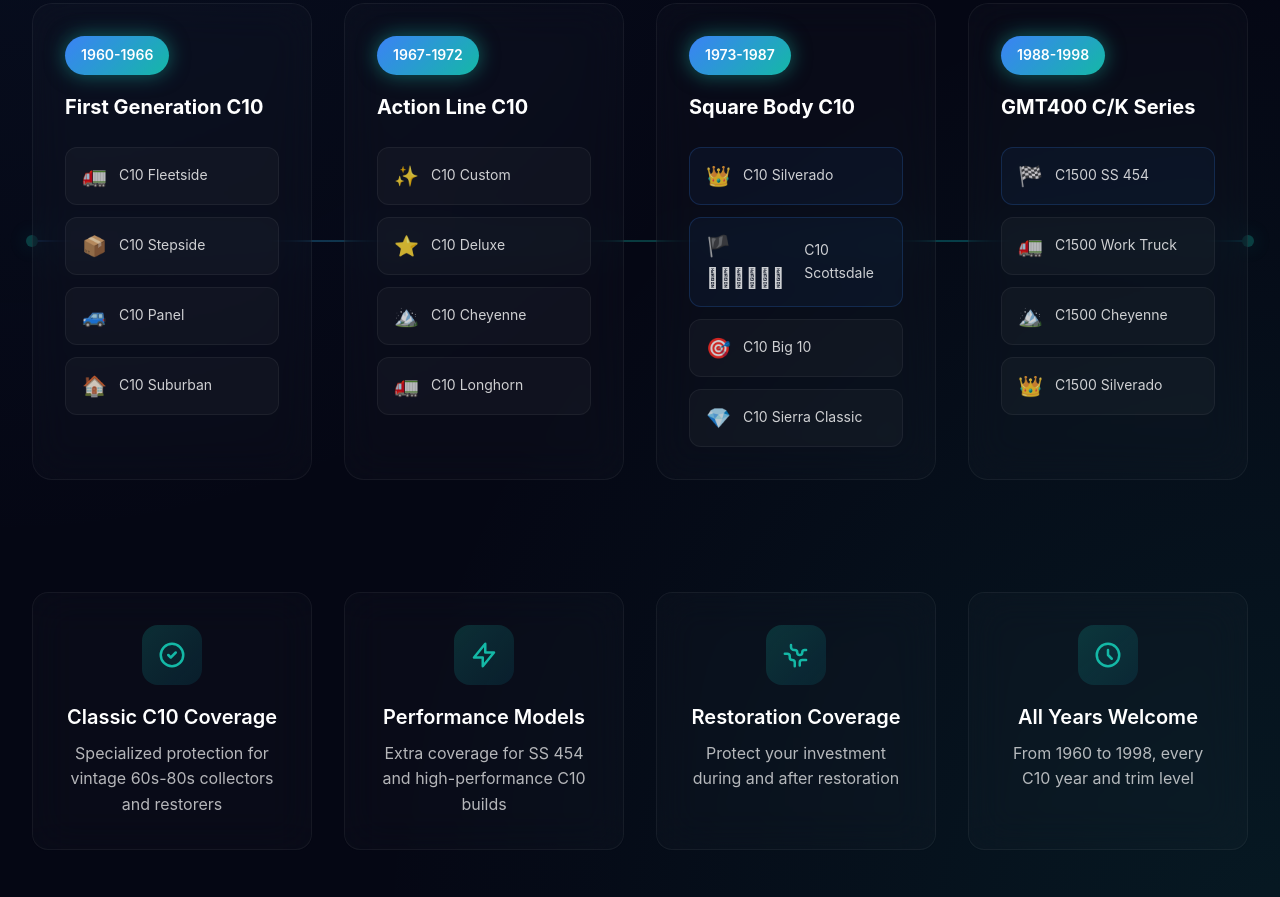
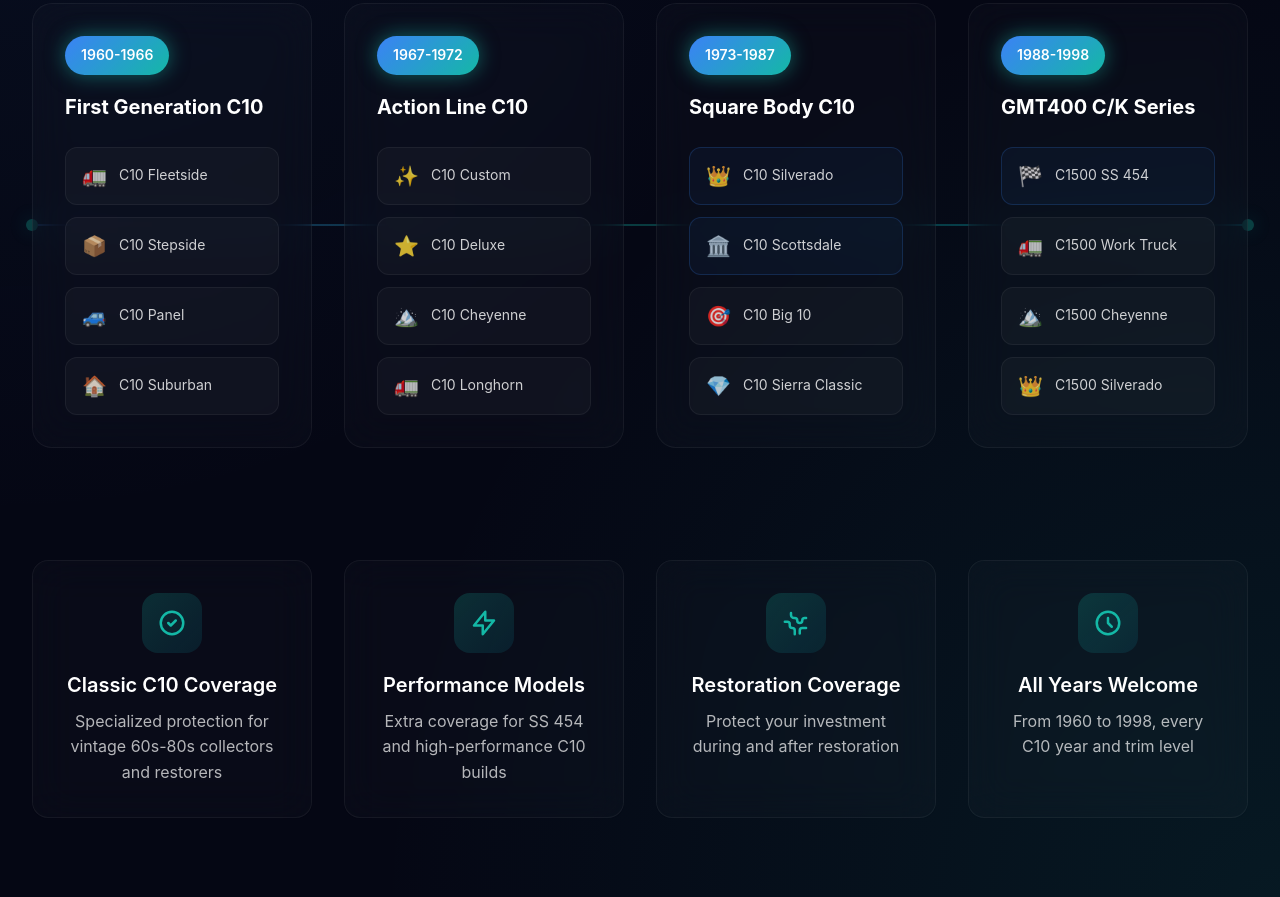
Before and after one commit to MCERQUA/C10-Insurance, an Eleventy site: page src/index.njk in a window 1280 px wide. Shown: the part 1463-2360 px from the top of the page. Built offline with nearby package versions, Linux system fonts and the light colour scheme; Eleventy itself is replaced by a stand-in of ours; files that its build step writes are made by us from their sources.

Commit message:
Fix C10 Scottsdale emoji: replace problematic flag emoji with classical building emoji

```diff
--- a/src/_includes/components/sections/section-c10-models.njk
+++ b/src/_includes/components/sections/section-c10-models.njk
@@ -71,7 +71,7 @@
             <span>C10 Silverado</span>
           </div>
           <div class="c-c10-models__variant c-c10-models__variant--special">
-            <span class="c-c10-models__variant-icon">🏴󐁧󐁢󐁳󐁣󐁴󐁿</span>
+            <span class="c-c10-models__variant-icon">🏛️</span>
             <span>C10 Scottsdale</span>
           </div>
           <div class="c-c10-models__variant">
```
